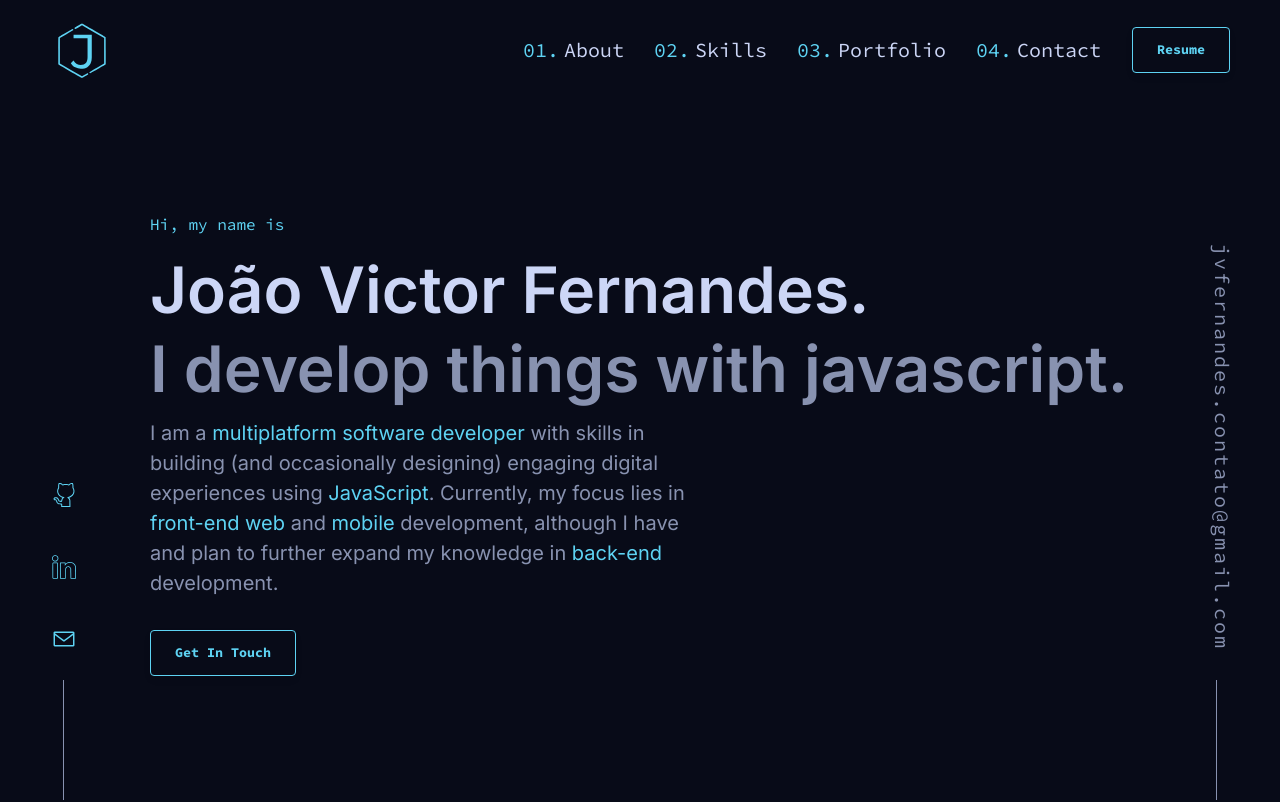
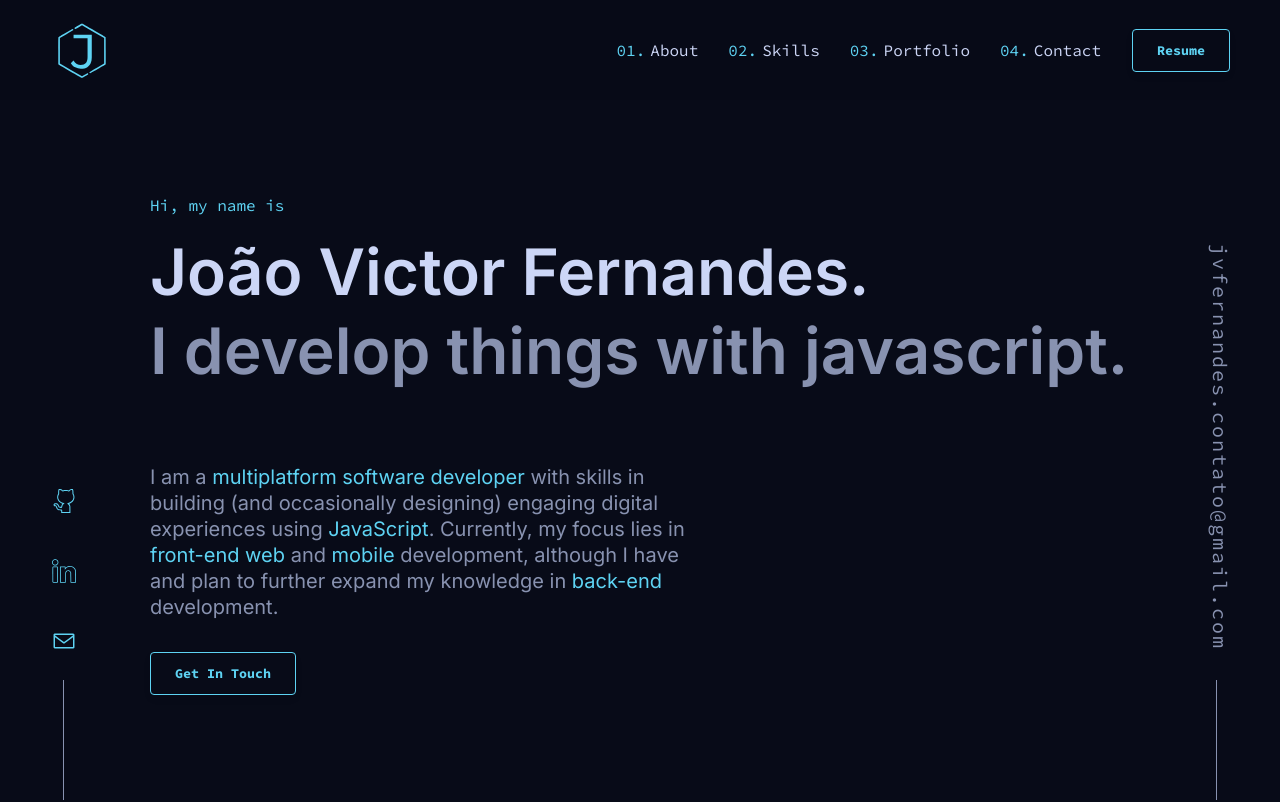
Before and after one commit to JvFern4ndes/MyPersonalWebsite, a React (Vite) app in the folder fe/: page / in a window 1280 px wide. Shown: the top 802 px of the page. Built offline with nearby package versions, Linux system fonts and the light colour scheme.

Commit message:
feat: improve global styles

```diff
--- a/fe/src/Pages/About/styles.jsx
+++ b/fe/src/Pages/About/styles.jsx
@@ -2,10 +2,9 @@ import styled from 'styled-components';
 
 export const Container = styled.section`
   display: block;
-  max-width: 1300px;
+  max-width: 1200px;
   margin: 0px auto;
   padding: 100px 0px;
-  -webkit-font-smoothing: antialiased;
 
   h2 {
     display: flex;
@@ -99,6 +98,7 @@ export const SkillsList = styled.ul`
     margin-bottom: 10px;
     padding-left: 30px;
     font-family: 'Source Code Pro', sans-serif;
+    font-size: 16px;
 
     ::before {
       content: ">>";
--- a/fe/src/Pages/Home/index.jsx
+++ b/fe/src/Pages/Home/index.jsx
@@ -7,7 +7,7 @@ import ColorTexts from '../../components/ColorTexts';
 
 export default function Home() {
   return (
-    <Container>
+    <Container id="home">
       <Content style={{ transitionDelay: '100' }}>
         <h1>Hi, my name is</h1>
       </Content>
--- a/fe/src/Pages/Index/index.jsx
+++ b/fe/src/Pages/Index/index.jsx
@@ -7,13 +7,14 @@ import Home from '../Home';
 import About from '../About';
 import SocialStyledSideElement from '../../components/SocialStyledSideElement';
 import EmailStyledSideElement from '../../components/EmailStyledSideElement';
-import { Content, Pages } from './styles';
+import { Container, Content, Pages } from './styles';
 import Skills from '../Skills';
 
 export default function Index() {
   return (
     <ThemeProvider theme={defaultTheme}>
       <Global />
+      <Container>
         <Header />
         <SocialStyledSideElement />
         <EmailStyledSideElement />
@@ -24,6 +25,7 @@ export default function Index() {
             <Skills />
           </Pages>
         </Content>
+      </Container>
     </ThemeProvider>
   );
 }
--- a/fe/src/Pages/Index/styles.jsx
+++ b/fe/src/Pages/Index/styles.jsx
@@ -1,4 +1,10 @@
 import styled from 'styled-components';
+
+export const Container = styled.div`
+  display: flex;
+  flex-direction: column;
+  min-height: 100vh;
+`;
 
 export const Content = styled.div`
   display: block;
--- a/fe/src/assets/styles/global.jsx
+++ b/fe/src/assets/styles/global.jsx
@@ -1,18 +1,22 @@
 import { createGlobalStyle } from 'styled-components';
 
 export default createGlobalStyle`
+  * {
+    box-sizing: border-box;
+  }
+
   html {
-    box-sizing: border;
+    box-sizing: border-box;
     width: 100%;
     scroll-behavior: smooth;
+    display: block;
   }
 
-  * {
-    margin: 0px;
-    padding: 0;
-    box-sizing: border-box;
-    font-family: 'Inter', monospace;
-    line-height: 1.5;
+  #root {
+    min-height: 100vh;
+    display: grid;
+    grid-template-rows: 1fr auto;
+    grid-template-columns: 100%;
   }
 
   body {
@@ -22,8 +26,10 @@ export default createGlobalStyle`
     overflow-x: hidden;
     -webkit-font-smoothing: antialiased;
     background: ${({ theme }) => theme.backgroundColor};
+    font-family: 'Inter', monospace;
     color: ${({ theme }) => theme.color};
     font-size: 20px;
+    line-height: 1.3;
   }
 
   button {
--- a/fe/src/components/Header/index.jsx
+++ b/fe/src/components/Header/index.jsx
@@ -17,7 +17,7 @@ export default function Header() {
     <Container>
       <Content>
         <Logo tabIndex={-1}>
-          <a href="/" aria-label="Home">
+          <a href="/#home" aria-label="Home">
             <img src={MyLogo} alt="My logo" />
           </a>
         </Logo>
--- a/fe/src/components/Header/styles.jsx
+++ b/fe/src/components/Header/styles.jsx
@@ -10,7 +10,11 @@ export const Container = styled.header`
   padding: 0px 50px;
   width: 100%;
   height: 100px;
-  background: ${({ theme }) => theme.backgroundColor};
+  background-color: #080b18CC;
+  backdrop-filter: blur(10px);
+  filter: none;
+  pointer-events: auto !important;
+  user-select: auto !important;
 `;
 
 export const Content = styled.nav`
@@ -23,8 +27,10 @@ export const Content = styled.nav`
   width: 100%;
   color: ${({ theme }) => theme.color};
   font-family: 'Source Code Pro', sans-serif;
+  font-size: 16px;
   counter-reset: item 0;
   z-index: 12;
+  box-sizing: inherit;
 `;
 
 export const Logo = styled.div`
@@ -43,6 +49,11 @@ export const Logo = styled.div`
     img {
       width: 64px;
       height: 64px;
+      transition: transform 0.5s ease-in-out;
+
+      :hover {
+        transform: scale(1.2);
+      }
     }
   }
 `;
@@ -87,5 +98,9 @@ export const ListElement = styled.li`
       color: ${({ theme }) => theme.tertiaryColor};
       text-align: right;
     }
+
+    :hover {
+      color: ${({ theme }) => theme.tertiaryColor};
+    }
   }
 `;
```
Lines whose indentation alone changed are shown as unchanged.
